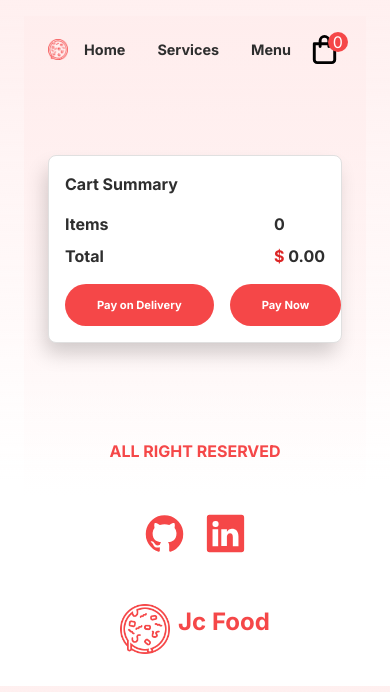
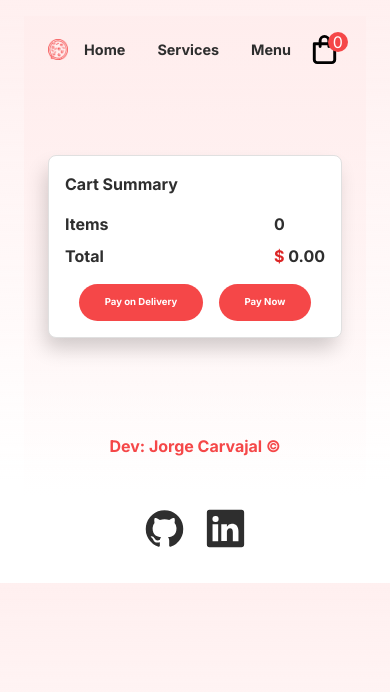
Before and after one commit to jlcarvajal27/pizza-delivery, a Next.js app: page /cart in a window 390 px wide. Shown: the top 692 px of the page. Built offline with nearby package versions, Linux system fonts and the light colour scheme.

Commit message:
ajuste de color en footer

```diff
--- a/src/app/cart/cardCart/CartCard.module.css
+++ b/src/app/cart/cardCart/CartCard.module.css
@@ -17,7 +17,7 @@
   align-items: center;
   justify-content: space-between;
   padding: 1rem;
-  border: 1px solid #e0e0e0;
+  gap: 0.5rem;
   border-radius: 8px;
   background-color: #fff;
   box-shadow: var(--shadow);
@@ -80,9 +80,10 @@
 
 .buttons {
   display: flex;
+  justify-content: center;
+  align-items: center;
   gap: 1rem;
   margin-top: 1rem;
-  width: max-content;
 }
 
 .button {
@@ -105,6 +106,7 @@
   }
   .button {
     font-size: 0.7rem;
-    padding: 0.8rem 2rem;
+    padding: 0.7rem 1.6rem;
+    font-size: 0.6rem;
   }
 }
--- a/src/app/components/footer/Footer.jsx
+++ b/src/app/components/footer/Footer.jsx
@@ -1,12 +1,12 @@
 import React from "react";
 import { UilGithub, UilLinkedin } from "@iconscout/react-unicons";
 import css from "./Footer.module.css";
-import Image from "next/image";
+// import Image from "next/image";
 
 const Footer = () => {
   return (
     <div className={css.container}>
-      <span>ALL RIGHT RESERVED</span>
+      <span>Dev: Jorge Carvajal ©</span>
       <div className={css.social}>
         <a href="https://github.com/jlcarvajal27" target="_blank">
           <UilGithub size={45} />
@@ -19,10 +19,10 @@ const Footer = () => {
         </a>
       </div>
 
-      <div className={css.logo}>
+      {/* <div className={css.logo}>
         <Image src="/cooking.png" alt="logo" width={50} height={50} />{" "}
         <span>Jc Food </span>
-      </div>
+      </div> */}
     </div>
   );
 };
--- a/src/app/components/footer/Footer.module.css
+++ b/src/app/components/footer/Footer.module.css
@@ -5,11 +5,6 @@
   margin-top: 6rem;
   align-items: center;
   justify-content: center;
-  background: linear-gradiente(
-    1deg,
-    rgba(255, 237, 237, 0) 0%,
-    rgba(255, 255, 255, 0) 14rem
-  );
 }
 
 .container span {
@@ -34,5 +29,5 @@
 }
 
 .social * {
-  fill: var(--themeRed);
+  fill: var(--themeBlack);
 }
--- a/src/app/menu/Menu.module.css
+++ b/src/app/menu/Menu.module.css
@@ -140,4 +140,7 @@
     display: flex;
     flex-direction: row;
   }
+  .card:hover {
+    transform: none;
+  }
 }
```
